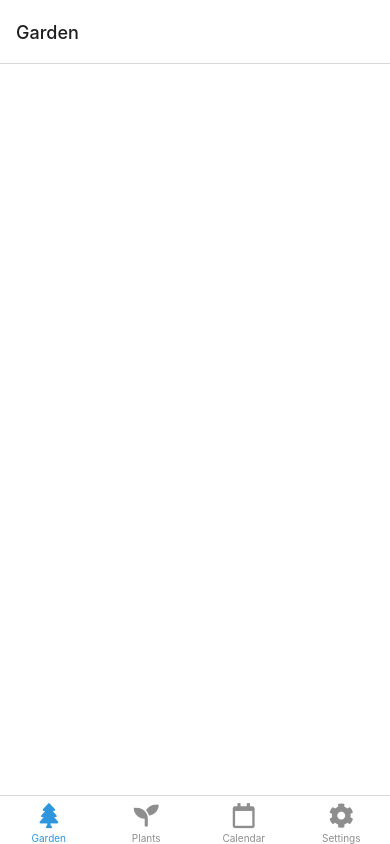
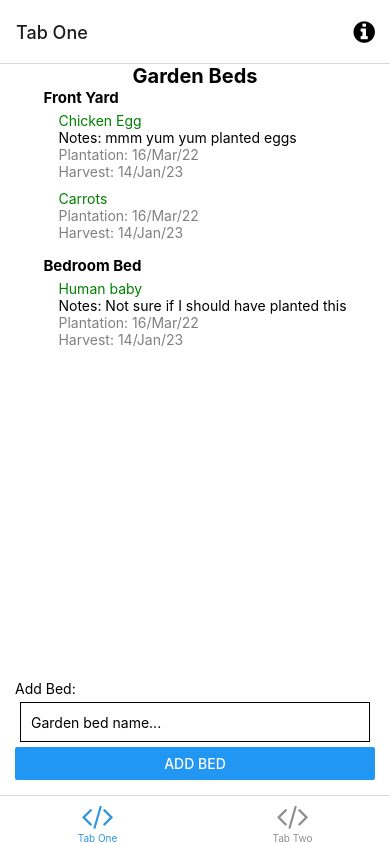
Before and after one commit to Cliffsters-Inc/garden-manager-native, a React Native app: screen /TabOne in a window 390 px wide. Built offline with nearby package versions, Linux system fonts and the light colour scheme; what expo-linking would draw is missing.

Commit message:
Revert "Implements tabs"

```diff
--- a/navigation/index.tsx
+++ b/navigation/index.tsx
@@ -3,42 +3,27 @@
  * https://reactnavigation.org/docs/getting-started
  *
  */
-import { FontAwesome, FontAwesome5 } from "@expo/vector-icons";
-import { createBottomTabNavigator } from "@react-navigation/bottom-tabs";
-import {
-  NavigationContainer,
-  DefaultTheme,
-  DarkTheme,
-} from "@react-navigation/native";
-import { createNativeStackNavigator } from "@react-navigation/native-stack";
-import * as React from "react";
-import { ColorSchemeName, Pressable } from "react-native";
+import { FontAwesome } from '@expo/vector-icons';
+import { createBottomTabNavigator } from '@react-navigation/bottom-tabs';
+import { NavigationContainer, DefaultTheme, DarkTheme } from '@react-navigation/native';
+import { createNativeStackNavigator } from '@react-navigation/native-stack';
+import * as React from 'react';
+import { ColorSchemeName, Pressable } from 'react-native';
 
-import Colors from "../constants/Colors";
-import useColorScheme from "../hooks/useColorScheme";
-import { CalendarTabScreen } from "../screens/CalendarTabScreen";
-import { GardenTabScreen } from "../screens/GardenTabScreen";
-import ModalScreen from "../screens/ModalScreen";
-import NotFoundScreen from "../screens/NotFoundScreen";
-import { PlantsTabScreen } from "../screens/PlantsTabScreen";
-import { SettingsTabScreen } from "../screens/SettingsTabScreen";
-import {
-  RootStackParamList,
-  RootTabParamList,
-  RootTabScreenProps,
-} from "../types";
-import LinkingConfiguration from "./LinkingConfiguration";
+import Colors from '../constants/Colors';
+import useColorScheme from '../hooks/useColorScheme';
+import ModalScreen from '../screens/ModalScreen';
+import NotFoundScreen from '../screens/NotFoundScreen';
+import TabOneScreen from '../screens/TabOneScreen';
+import TabTwoScreen from '../screens/TabTwoScreen';
+import { RootStackParamList, RootTabParamList, RootTabScreenProps } from '../types';
+import LinkingConfiguration from './LinkingConfiguration';
 
-export default function Navigation({
-  colorScheme,
-}: {
-  colorScheme: ColorSchemeName;
-}) {
+export default function Navigation({ colorScheme }: { colorScheme: ColorSchemeName }) {
   return (
     <NavigationContainer
       linking={LinkingConfiguration}
-      theme={colorScheme === "dark" ? DarkTheme : DefaultTheme}
-    >
+      theme={colorScheme === 'dark' ? DarkTheme : DefaultTheme}>
       <RootNavigator />
     </NavigationContainer>
   );
@@ -53,17 +38,9 @@ const Stack = createNativeStackNavigator<RootStackParamList>();
 function RootNavigator() {
   return (
     <Stack.Navigator>
-      <Stack.Screen
-        name="Root"
-        component={BottomTabNavigator}
-        options={{ headerShown: false }}
-      />
-      <Stack.Screen
-        name="NotFound"
-        component={NotFoundScreen}
-        options={{ title: "Oops!" }}
-      />
-      <Stack.Group screenOptions={{ presentation: "modal" }}>
+      <Stack.Screen name="Root" component={BottomTabNavigator} options={{ headerShown: false }} />
+      <Stack.Screen name="NotFound" component={NotFoundScreen} options={{ title: 'Oops!' }} />
+      <Stack.Group screenOptions={{ presentation: 'modal' }}>
         <Stack.Screen name="Modal" component={ModalScreen} />
       </Stack.Group>
     </Stack.Navigator>
@@ -81,78 +58,39 @@ function BottomTabNavigator() {
 
   return (
     <BottomTab.Navigator
-      initialRouteName="GardenTab"
+      initialRouteName="TabOne"
       screenOptions={{
         tabBarActiveTintColor: Colors[colorScheme].tint,
-      }}
-    >
+      }}>
       <BottomTab.Screen
-        name="GardenTab"
-        component={GardenTabScreen}
-        options={({ navigation }: RootTabScreenProps<"GardenTab">) => ({
-          title: "Garden",
-          tabBarIcon: ({ color }) => <TabBarIcon name="tree" color={color} />,
+        name="TabOne"
+        component={TabOneScreen}
+        options={({ navigation }: RootTabScreenProps<'TabOne'>) => ({
+          title: 'Tab One',
+          tabBarIcon: ({ color }) => <TabBarIcon name="code" color={color} />,
           headerRight: () => (
             <Pressable
-              onPress={() => navigation.navigate("Modal")}
+              onPress={() => navigation.navigate('Modal')}
               style={({ pressed }) => ({
                 opacity: pressed ? 0.5 : 1,
-              })}
-            ></Pressable>
+              })}>
+              <FontAwesome
+                name="info-circle"
+                size={25}
+                color={Colors[colorScheme].text}
+                style={{ marginRight: 15 }}
+              />
+            </Pressable>
           ),
         })}
       />
       <BottomTab.Screen
-        name="PlantsTab"
-        component={PlantsTabScreen}
-        options={({ navigation }: RootTabScreenProps<"PlantsTab">) => ({
-          title: "Plants",
-          tabBarIcon: ({ color }) => (
-            <TabBarIcon name="seedling" color={color} />
-          ),
-          headerRight: () => (
-            <Pressable
-              onPress={() => navigation.navigate("Modal")}
-              style={({ pressed }) => ({
-                opacity: pressed ? 0.5 : 1,
-              })}
-            ></Pressable>
-          ),
-        })}
-      />
-      <BottomTab.Screen
-        name="CalendarTab"
-        component={CalendarTabScreen}
-        options={({ navigation }: RootTabScreenProps<"CalendarTab">) => ({
-          title: "Calendar",
-          tabBarIcon: ({ color }) => (
-            <TabBarIcon name="calendar" color={color} />
-          ),
-          headerRight: () => (
-            <Pressable
-              onPress={() => navigation.navigate("Modal")}
-              style={({ pressed }) => ({
-                opacity: pressed ? 0.5 : 1,
-              })}
-            ></Pressable>
-          ),
-        })}
-      />
-      <BottomTab.Screen
-        name="SettingsTab"
-        component={SettingsTabScreen}
-        options={({ navigation }: RootTabScreenProps<"SettingsTab">) => ({
-          title: "Settings",
-          tabBarIcon: ({ color }) => <TabBarIcon name="cog" color={color} />,
-          headerRight: () => (
-            <Pressable
-              onPress={() => navigation.navigate("Modal")}
-              style={({ pressed }) => ({
-                opacity: pressed ? 0.5 : 1,
-              })}
-            ></Pressable>
-          ),
-        })}
+        name="TabTwo"
+        component={TabTwoScreen}
+        options={{
+          title: 'Tab Two',
+          tabBarIcon: ({ color }) => <TabBarIcon name="code" color={color} />,
+        }}
       />
     </BottomTab.Navigator>
   );
@@ -162,8 +100,8 @@ function BottomTabNavigator() {
  * You can explore the built-in icon families and icons on the web at https://icons.expo.fyi/
  */
 function TabBarIcon(props: {
-  name: React.ComponentProps<typeof FontAwesome5>["name"];
+  name: React.ComponentProps<typeof FontAwesome>['name'];
   color: string;
 }) {
-  return <FontAwesome5 size={25} style={{ marginBottom: -3 }} {...props} />;
+  return <FontAwesome size={30} style={{ marginBottom: -3 }} {...props} />;
 }
--- a/screens/CalendarTabScreen.tsx
+++ /dev/null
@@ -1,24 +0,0 @@
-import { StyleSheet } from "react-native";
-
-import { Text, View } from "../components/Themed";
-
-export const CalendarTabScreen = () => {
-  return <View style={styles.container}></View>;
-};
-
-const styles = StyleSheet.create({
-  container: {
-    flex: 1,
-    alignItems: "center",
-    justifyContent: "center",
-  },
-  title: {
-    fontSize: 20,
-    fontWeight: "bold",
-  },
-  separator: {
-    marginVertical: 30,
-    height: 1,
-    width: "80%",
-  },
-});
--- a/screens/GardenTabScreen.tsx
+++ /dev/null
@@ -1,24 +0,0 @@
-import { StyleSheet } from "react-native";
-
-import { Text, View } from "../components/Themed";
-
-export const GardenTabScreen = () => {
-  return <View style={styles.container}></View>;
-};
-
-const styles = StyleSheet.create({
-  container: {
-    flex: 1,
-    alignItems: "center",
-    justifyContent: "center",
-  },
-  title: {
-    fontSize: 20,
-    fontWeight: "bold",
-  },
-  separator: {
-    marginVertical: 30,
-    height: 1,
-    width: "80%",
-  },
-});
--- a/screens/PlantsTabScreen.tsx
+++ /dev/null
@@ -1,24 +0,0 @@
-import { StyleSheet } from "react-native";
-
-import { Text, View } from "../components/Themed";
-
-export const PlantsTabScreen = () => {
-  return <View style={styles.container}></View>;
-};
-
-const styles = StyleSheet.create({
-  container: {
-    flex: 1,
-    alignItems: "center",
-    justifyContent: "center",
-  },
-  title: {
-    fontSize: 20,
-    fontWeight: "bold",
-  },
-  separator: {
-    marginVertical: 30,
-    height: 1,
-    width: "80%",
-  },
-});
--- a/screens/SettingsTabScreen.tsx
+++ /dev/null
@@ -1,24 +0,0 @@
-import { StyleSheet } from "react-native";
-
-import { Text, View } from "../components/Themed";
-
-export const SettingsTabScreen = () => {
-  return <View style={styles.container}></View>;
-};
-
-const styles = StyleSheet.create({
-  container: {
-    flex: 1,
-    alignItems: "center",
-    justifyContent: "center",
-  },
-  title: {
-    fontSize: 20,
-    fontWeight: "bold",
-  },
-  separator: {
-    marginVertical: 30,
-    height: 1,
-    width: "80%",
-  },
-});
--- /dev/null
+++ b/screens/TabOneScreen.tsx
@@ -0,0 +1,28 @@
+import { StyleSheet } from "react-native";
+import { Text, View } from "../components/Themed";
+import { RootTabScreenProps } from "../types";
+import { AddBedField } from "../components/AddBedField";
+import { GardenBedsList } from "../components/GardenBedsList";
+export default function TabOneScreen({
+  navigation,
+}: RootTabScreenProps<"TabOne">) {
+  return (
+    <View style={styles.container}>
+      <Text style={styles.title}>Garden Beds</Text>
+      <GardenBedsList />
+      <AddBedField />
+    </View>
+  );
+}
+
+const styles = StyleSheet.create({
+  container: {
+    flex: 1,
+    alignItems: "center",
+    justifyContent: "center",
+  },
+  title: {
+    fontSize: 20,
+    fontWeight: "bold",
+  },
+});
--- /dev/null
+++ b/screens/TabTwoScreen.tsx
@@ -0,0 +1,31 @@
+import { StyleSheet } from 'react-native';
+
+import EditScreenInfo from '../components/EditScreenInfo';
+import { Text, View } from '../components/Themed';
+
+export default function TabTwoScreen() {
+  return (
+    <View style={styles.container}>
+      <Text style={styles.title}>Tab Two</Text>
+      <View style={styles.separator} lightColor="#eee" darkColor="rgba(255,255,255,0.1)" />
+      <EditScreenInfo path="/screens/TabTwoScreen.tsx" />
+    </View>
+  );
+}
+
+const styles = StyleSheet.create({
+  container: {
+    flex: 1,
+    alignItems: 'center',
+    justifyContent: 'center',
+  },
+  title: {
+    fontSize: 20,
+    fontWeight: 'bold',
+  },
+  separator: {
+    marginVertical: 30,
+    height: 1,
+    width: '80%',
+  },
+});
```
Also changed, not shown: types.tsx (+13 -17 lines).
